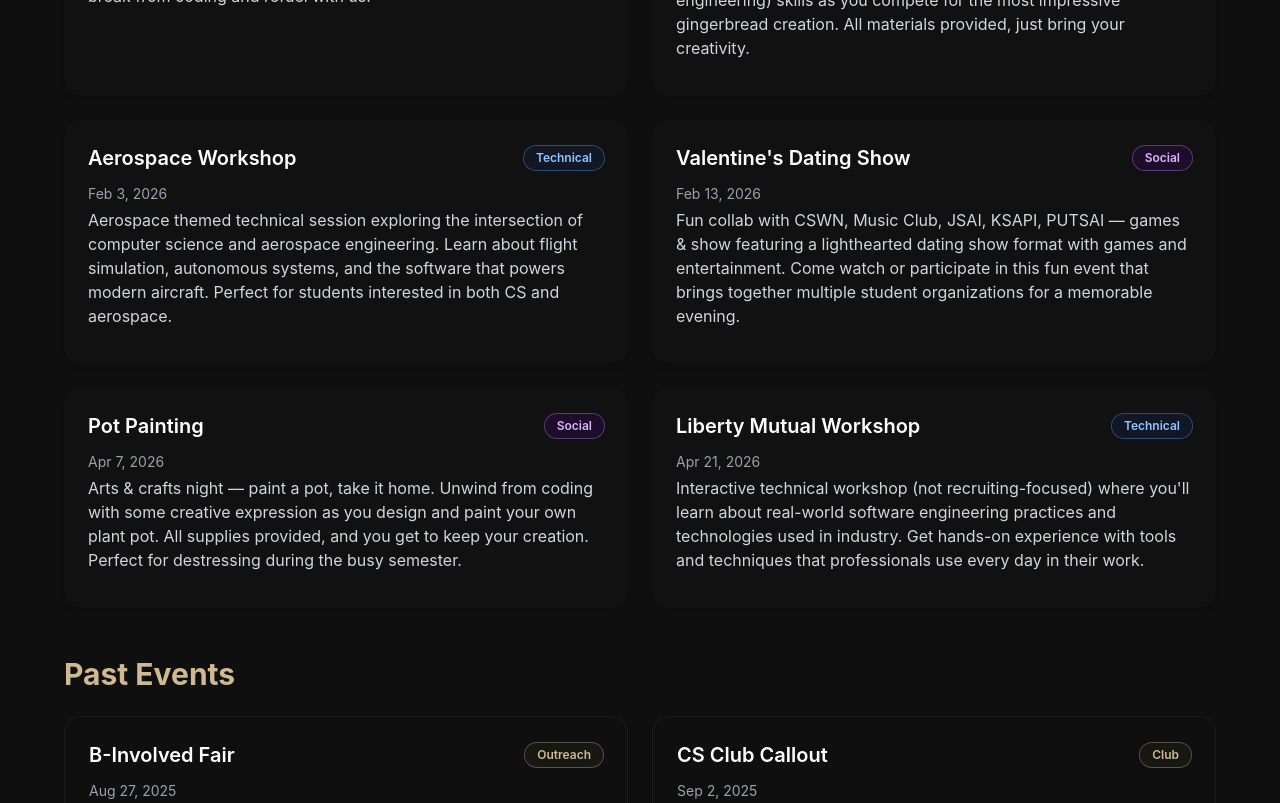
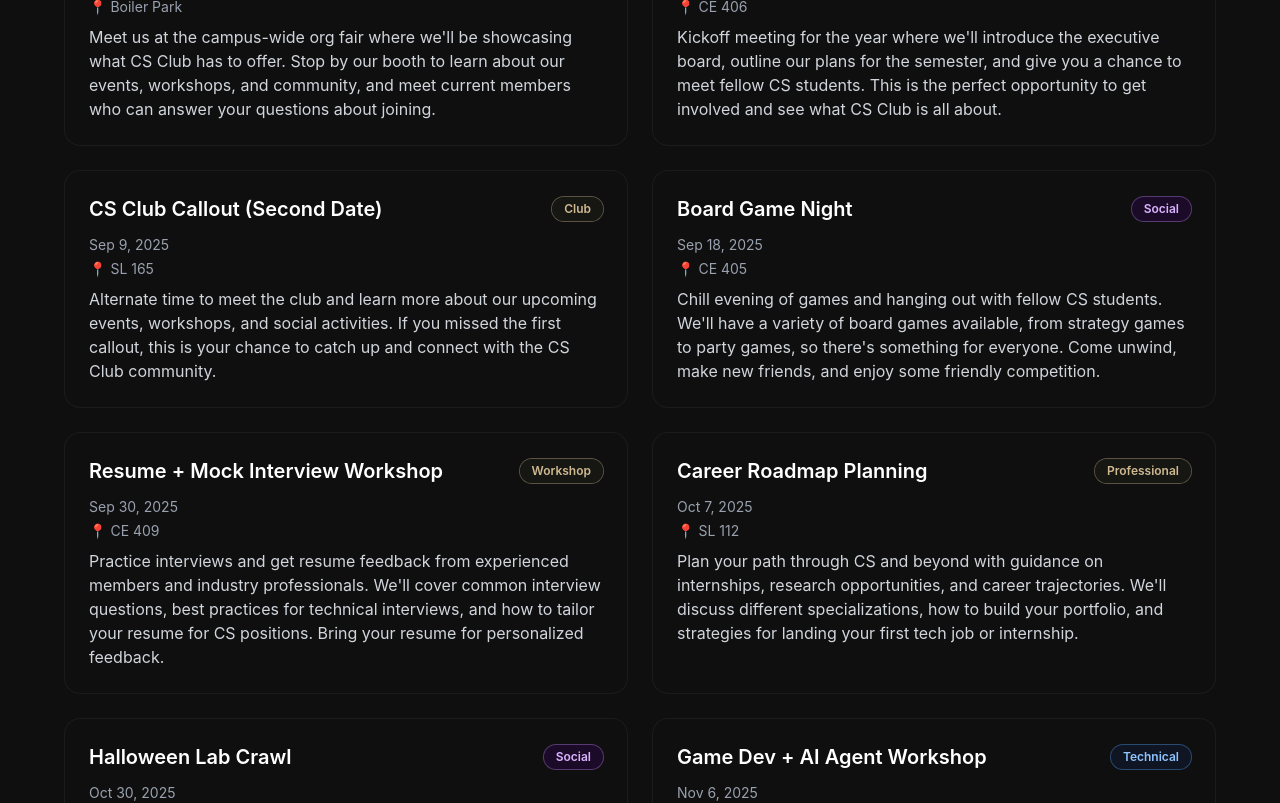
Before and after one commit to richinmrudul/cs-club-purdue, a Next.js app: page /events in a window 1280 px wide. Shown: the part 760-1563 px from the top of the page. Built offline with nearby package versions, Linux system fonts and the light colour scheme.

Commit message:
update events page

```diff
--- a/src/app/events/page.tsx
+++ b/src/app/events/page.tsx
@@ -159,7 +159,7 @@ export default function EventsPage() {
   const [menuOpen, setMenuOpen] = useState(false);
   const [tagFilter, setTagFilter] = useState<"All" | Tag>("All");
 
-  const today = new Date("2025-11-02");
+  const today = new Date("2026-02-14");
 
   const { past, upcoming } = useMemo(() => {
     const past: EventItem[] = [];
```
